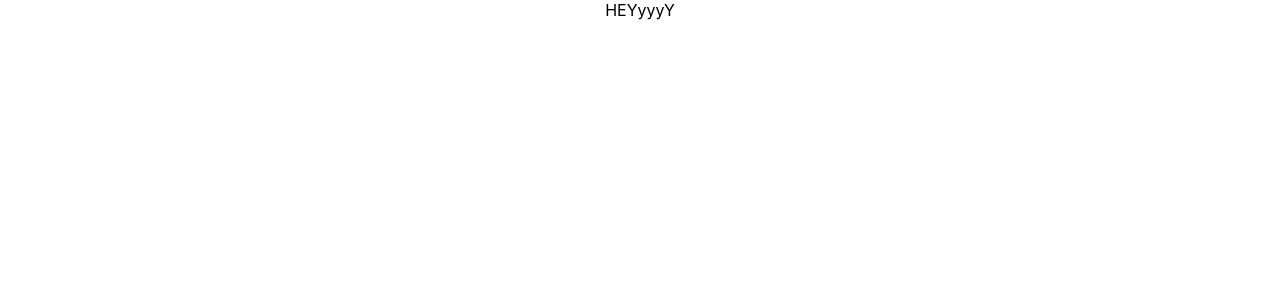
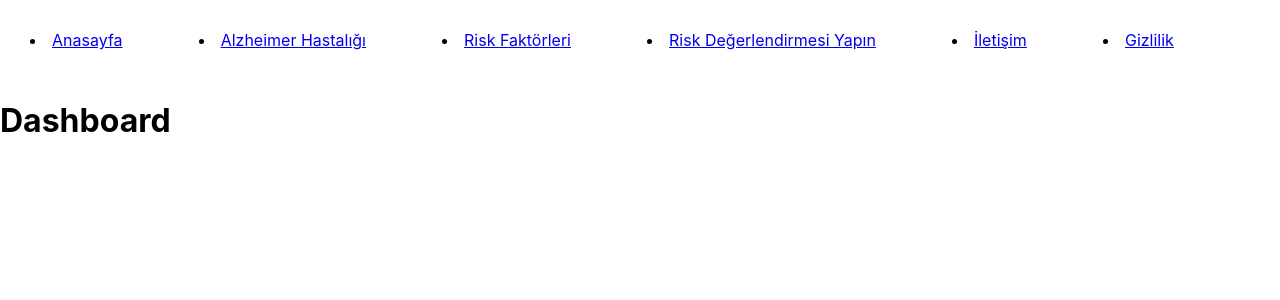
Before and after one commit to masgun17/Comp491, a React (Create React App) app in the folder my-app/: page / in a window 1280 px wide. Shown: the top 300 px of the page. Built offline with nearby package versions, Linux system fonts and the light colour scheme.

Commit message:
basic router functionality is added

```diff
--- a/my-app/src/App.js
+++ b/my-app/src/App.js
@@ -1,25 +1,33 @@
-import React, { useState } from "react";
+import React from "react";
 import {
-  BrowserRouter as Router,
+  BrowserRouter,
   Routes,
   Route,
-  Redirect,
 } from "react-router-dom";
 import "./App.css";
-import route from "./tool/route.js";
+import Layout from "./pages/Layout";
+import DiseaseInformationPage from "./pages/DiseaseInformationPage";
+import RiskFactorsPage from "./pages/RiskFactorsPage";
+import Dashboard from "./pages/Dashboard";
+import TestInformationPage from "./pages/TestInformation";
+import Contact from "./pages/Contact";
+import Privacy from "./pages/Privacy";
 
 function App() {
   return (
-    <div className="App">
-      <h>HEYyyyY</h>
-      {/* <Router basename={"http://localhost:3001" || "/"}>
+    <BrowserRouter>
       <Routes>
-        <Route exact path="/dashboard">
-          <h>HEYY2</h>
+        <Route path="/" element={<Layout />}>
+          <Route index element={<Dashboard />} />
+          <Route path="diseaseInformationPage" element={<DiseaseInformationPage />} />
+          <Route path="riskFactors" element={<RiskFactorsPage />} />
+          <Route path="testInformation" element={<TestInformationPage />} />
+          <Route path="contact" element={<Contact />} />
+          <Route path="privacy" element={<Privacy />} />
+          {/* <Route path="*" element={<NoPage />} /> */}
         </Route>
       </Routes>
-       </Router> */}
-    </div>
+    </BrowserRouter>
   );
 }
 
--- /dev/null
+++ b/my-app/src/pages/Contact.js
@@ -0,0 +1,5 @@
+const Contact = () => {
+    return <h1>Contact</h1>;
+  };
+
+  export default Contact;
--- /dev/null
+++ b/my-app/src/pages/Dashboard.js
@@ -0,0 +1,5 @@
+const Dashboard = () => {
+    return <h1>Dashboard</h1>;
+  };
+
+  export default Dashboard;
--- /dev/null
+++ b/my-app/src/pages/DiseaseInformationPage.js
@@ -0,0 +1,5 @@
+const DiseaseInformationPage = () => {
+    return <h1>DiseaseInformationPage</h1>;
+  };
+
+  export default DiseaseInformationPage;
--- /dev/null
+++ b/my-app/src/pages/Layout.js
@@ -0,0 +1,34 @@
+import { Outlet, Link } from "react-router-dom";
+
+const Layout = () => {
+  return (
+    <>
+      <nav>
+        <span style={{"display": "grid", "grid-template-columns": "auto auto auto auto auto auto", "padding": "30px"}}>
+          <li>
+            <Link to="/">Anasayfa</Link>
+          </li>
+          <li>
+            <Link to="/diseaseInformationPage">Alzheimer Hastalığı</Link>
+          </li>
+          <li>
+            <Link to="/riskFactors">Risk Faktörleri</Link>
+          </li>
+          <li>
+            <Link to="/testInformation">Risk Değerlendirmesi Yapın</Link>
+          </li>
+          <li>
+            <Link to="/contact">İletişim</Link>
+          </li>
+          <li>
+            <Link to="/privacy">Gizlilik</Link>
+          </li>
+        </span>
+      </nav>
+
+      <Outlet />
+    </>
+  )
+};
+
+export default Layout;
--- /dev/null
+++ b/my-app/src/pages/Privacy.js
@@ -0,0 +1,5 @@
+const Privacy = () => {
+    return <h1>Privacy</h1>;
+  };
+
+  export default Privacy;
--- /dev/null
+++ b/my-app/src/pages/RiskFactorsPage.js
@@ -0,0 +1,5 @@
+const RiskFactorsPage = () => {
+    return <h1>RiskFactorsPage</h1>;
+  };
+
+  export default RiskFactorsPage;
--- /dev/null
+++ b/my-app/src/pages/TestInformation.js
@@ -0,0 +1,5 @@
+const TestInformationPage = () => {
+    return <h1>TestInformationPage</h1>;
+  };
+
+  export default TestInformationPage;
```
